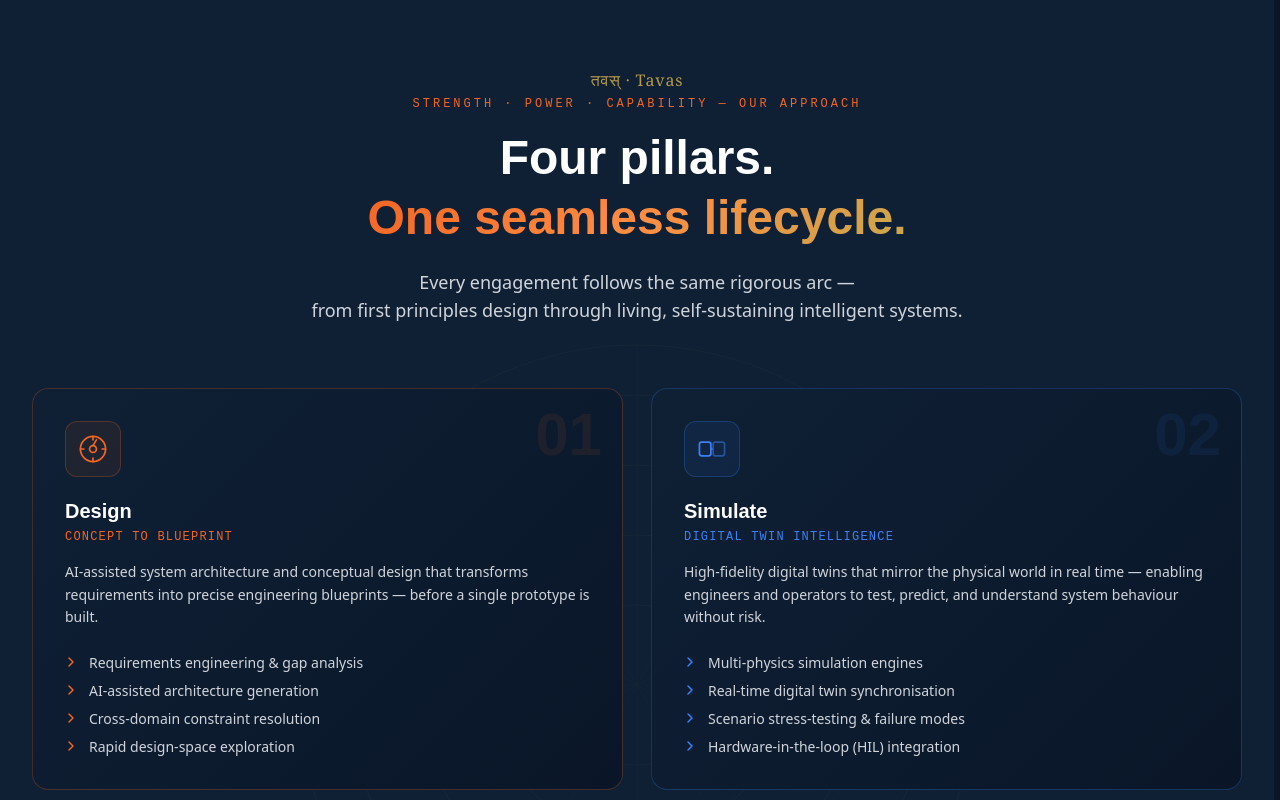
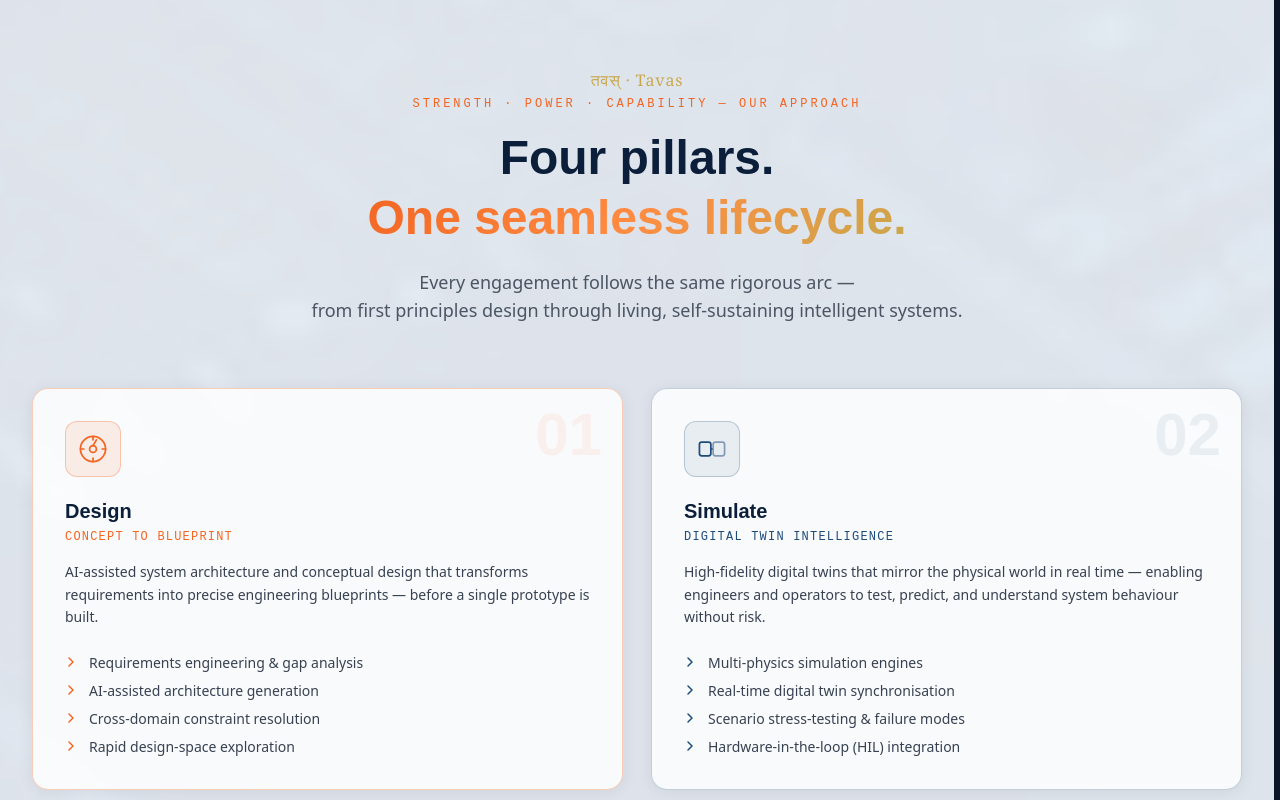
Before and after one commit to itachi72/Tavas_Labs, a Next.js app: page / in a window 1280 px wide. Shown: the part 1600-2400 px from the top of the page. Built offline with nearby package versions, Linux system fonts and the light colour scheme.

Commit message:
Alternate silver/grey + circuit sections: PillarsSection and WhyTavas

```diff
--- a/components/PillarsSection.tsx
+++ b/components/PillarsSection.tsx
@@ -3,6 +3,7 @@
 import { motion } from "framer-motion";
 
 const GOLD = "#C9A84C";
+const BASE = process.env.NEXT_PUBLIC_BASE_PATH ?? "";
 
 function DesignIcon() {
   return <svg width="32" height="32" viewBox="0 0 28 28" fill="none" stroke="currentColor" strokeWidth="1.5" strokeLinecap="round" strokeLinejoin="round"><circle cx="14" cy="14" r="11"/><path d="M14 3L14 6"/><path d="M14 22L14 25"/><path d="M3 14L6 14"/><path d="M22 14L25 14"/><circle cx="14" cy="14" r="3"/><path d="M14 11L17 6"/></svg>;
@@ -19,48 +20,28 @@
 
 const PILLARS = [
   {
-    number: "01",
-    icon: <DesignIcon />,
-    title: "Design",
-    tagline: "Concept to Blueprint",
+    number: "01", icon: <DesignIcon />, title: "Design", tagline: "Concept to Blueprint",
     description: "AI-assisted system architecture and conceptual design that transforms requirements into precise engineering blueprints — before a single prototype is built.",
     capabilities: ["Requirements engineering & gap analysis", "AI-assisted architecture generation", "Cross-domain constraint resolution", "Rapid design-space exploration"],
-    accentColor: "#F26522",
-    bgAccent: "rgba(242,101,34,0.08)",
-    borderColor: "rgba(242,101,34,0.25)",
+    accentColor: "#F26522", bgAccent: "rgba(242,101,34,0.10)", borderColor: "rgba(242,101,34,0.3)",
   },
   {
-    number: "02",
-    icon: <SimulateIcon />,
-    title: "Simulate",
-    tagline: "Digital Twin Intelligence",
+    number: "02", icon: <SimulateIcon />, title: "Simulate", tagline: "Digital Twin Intelligence",
     description: "High-fidelity digital twins that mirror the physical world in real time — enabling engineers and operators to test, predict, and understand system behaviour without risk.",
     capabilities: ["Multi-physics simulation engines", "Real-time digital twin synchronisation", "Scenario stress-testing & failure modes", "Hardware-in-the-loop (HIL) integration"],
-    accentColor: "#3B82F6",
-    bgAccent: "rgba(59,130,246,0.08)",
-    borderColor: "rgba(59,130,246,0.25)",
+    accentColor: "#1D4B7A", bgAccent: "rgba(29,75,122,0.08)", borderColor: "rgba(29,75,122,0.25)",
   },
   {
-    number: "03",
-    icon: <OptimiseIcon />,
-    title: "Optimise",
-    tagline: "Intelligent Efficiency",
+    number: "03", icon: <OptimiseIcon />, title: "Optimise", tagline: "Intelligent Efficiency",
     description: "Continuous ML-powered optimisation loops that read system telemetry and autonomously tune parameters to maximise performance, reduce cost, and minimise waste.",
     capabilities: ["Reinforcement learning control loops", "Multi-objective Pareto optimisation", "Predictive maintenance scheduling", "Energy and resource efficiency tuning"],
-    accentColor: "#F26522",
-    bgAccent: "rgba(242,101,34,0.08)",
-    borderColor: "rgba(242,101,34,0.25)",
+    accentColor: "#F26522", bgAccent: "rgba(242,101,34,0.10)", borderColor: "rgba(242,101,34,0.3)",
   },
   {
-    number: "04",
-    icon: <SustainIcon />,
-    title: "Sustain",
-    tagline: "Operational Longevity",
+    number: "04", icon: <SustainIcon />, title: "Sustain", tagline: "Operational Longevity",
     description: "Long-horizon operational intelligence that ensures systems evolve with changing demands, regulatory environments, and technology landscapes — without starting over.",
     capabilities: ["Adaptive model retraining pipelines", "Regulatory & compliance monitoring", "Knowledge capture & institutional memory", "Lifecycle management dashboards"],
-    accentColor: "#3B82F6",
-    bgAccent: "rgba(59,130,246,0.08)",
-    borderColor: "rgba(59,130,246,0.25)",
+    accentColor: "#1D4B7A", bgAccent: "rgba(29,75,122,0.08)", borderColor: "rgba(29,75,122,0.25)",
   },
 ];
 
@@ -74,14 +55,16 @@
       whileHover={{ y: -6, transition: { duration: 0.25 } }}
       className="group relative rounded-2xl p-6 sm:p-8 flex flex-col cursor-default"
       style={{
-        background: "linear-gradient(135deg, var(--color-navy-800) 0%, var(--color-navy-900) 100%)",
+        background: "rgba(255,255,255,0.82)",
         border: `1px solid ${pillar.borderColor}`,
+        boxShadow: "0 2px 16px rgba(0,0,0,0.07)",
+        backdropFilter: "blur(4px)",
       }}
     >
       {/* Faint number watermark */}
       <span
         className="absolute top-4 right-5 font-display font-bold text-6xl select-none pointer-events-none"
-        style={{ color: pillar.accentColor, opacity: 0.08 }}
+        style={{ color: pillar.accentColor, opacity: 0.07 }}
         aria-hidden="true"
       >
         {pillar.number}
@@ -96,18 +79,18 @@
       </div>
 
       {/* Title + tagline */}
-      <h3 className="font-display font-bold text-xl text-white mb-1">{pillar.title}</h3>
+      <h3 className="font-display font-bold text-xl mb-1" style={{ color: "#0B1F3A" }}>{pillar.title}</h3>
       <p className="text-xs font-mono tracking-widest uppercase mb-4" style={{ color: pillar.accentColor }}>
         {pillar.tagline}
       </p>
 
       {/* Description */}
-      <p className="text-sm text-gray-300 leading-relaxed mb-6">{pillar.description}</p>
+      <p className="text-sm leading-relaxed mb-6" style={{ color: "#374151" }}>{pillar.description}</p>
 
       {/* Capabilities */}
       <ul className="space-y-2 mt-auto" role="list">
         {pillar.capabilities.map((cap) => (
-          <li key={cap} className="flex items-start gap-2.5 text-sm text-gray-300">
+          <li key={cap} className="flex items-start gap-2.5 text-sm" style={{ color: "#374151" }}>
             <svg width="14" height="14" viewBox="0 0 14 14" fill="none" className="mt-0.5 flex-shrink-0" aria-hidden="true">
               <path d="M4 3l4 4-4 4" stroke={pillar.accentColor} strokeWidth="1.5" strokeLinecap="round" strokeLinejoin="round"/>
             </svg>
@@ -128,18 +111,20 @@
 
 export default function PillarsSection() {
   return (
-    <section id="pillars" className="relative py-24 sm:py-32" style={{ background: "var(--color-navy-800)" }}>
+    <section id="pillars" className="relative py-24 sm:py-32 overflow-hidden" style={{ backgroundColor: "#E8EDF3" }}>
 
-      {/* Faint mandala background */}
-      <div className="absolute inset-0 flex items-center justify-center pointer-events-none opacity-[0.04]" aria-hidden="true">
-        <svg width="700" height="700" viewBox="0 0 700 700" fill="none">
-          {[80, 150, 220, 290, 340].map((r, i) => <circle key={i} cx="350" cy="350" r={r} stroke="#C9A84C" strokeWidth="1" />)}
-          {Array.from({ length: 12 }).map((_, i) => {
-            const a = (i * 30 * Math.PI) / 180;
-            return <line key={i} x1={350} y1={350} x2={350 + 340 * Math.cos(a)} y2={350 + 340 * Math.sin(a)} stroke="#C9A84C" strokeWidth="0.5" />;
-          })}
-        </svg>
-      </div>
+      {/* Circuit board overlay */}
+      <div
+        className="absolute inset-0 pointer-events-none"
+        style={{
+          backgroundImage: `url(${BASE}/navbar-bg.jpg)`,
+          backgroundSize: "cover",
+          backgroundPosition: "center",
+          opacity: 0.22,
+          mixBlendMode: "multiply",
+        }}
+        aria-hidden="true"
+      />
 
       <div className="relative z-10 max-w-7xl mx-auto px-6 lg:px-8">
 
@@ -151,24 +136,24 @@
           transition={{ duration: 0.7 }}
           className="text-center mb-16"
         >
-          <p className="text-base mb-1 tracking-wider" style={{ fontFamily: "'Cinzel', Georgia, serif", color: GOLD, opacity: 0.9 }}>
+          <p className="text-base mb-1 tracking-wider" style={{ fontFamily: "'Cinzel', Georgia, serif", color: GOLD }}>
             तवस् · Tavas
           </p>
           <p className="text-xs font-mono tracking-[0.25em] uppercase text-brand-orange mb-4">
             Strength · Power · Capability — Our Approach
           </p>
-          <h2 className="font-display font-bold text-white mb-5 leading-tight" style={{ fontSize: "clamp(2rem, 4vw, 3rem)" }}>
+          <h2 className="font-display font-bold mb-5 leading-tight" style={{ fontSize: "clamp(2rem, 4vw, 3rem)", color: "#0B1F3A" }}>
             Four pillars.
             <br />
             <span className="text-gradient-orange">One seamless lifecycle.</span>
           </h2>
-          <p className="text-base sm:text-lg text-gray-300 max-w-2xl mx-auto leading-relaxed">
+          <p className="text-base sm:text-lg max-w-2xl mx-auto leading-relaxed" style={{ color: "#4B5563" }}>
             Every engagement follows the same rigorous arc —
             <br />from first principles design through living, self-sustaining intelligent systems.
           </p>
         </motion.div>
 
-        {/* Cards grid — 1 col on mobile, 2 col on tablet+ */}
+        {/* Cards grid */}
         <div className="grid grid-cols-1 sm:grid-cols-2 gap-5 lg:gap-7">
           {PILLARS.map((pillar, i) => (
             <PillarCard key={pillar.title} pillar={pillar} index={i} />
--- a/components/WhyTavas.tsx
+++ b/components/WhyTavas.tsx
@@ -1,121 +1,70 @@
 "use client";
-/* =============================================================================
- * WHY TAVAS SECTION — TAVAS Labs
- * =============================================================================
- *
- * Differentiators / value propositions section.
- * Answers the question: "Why TAVAS Labs over any other AI firm?"
- *
- * LAYOUT:
- *   - Left column: section header + featured differentiator
- *   - Right column: grid of smaller differentiator cards
- *
- * CUSTOMIZATION:
- *   - DIFFERENTIATORS → edit value proposition points
- *   - FEATURED → the hero differentiator shown larger on the left
- *   - To switch to a symmetric grid: remove the two-column layout and
- *     map all items into a single grid
- * ============================================================================= */
 
 import { motion } from "framer-motion";
 
-/* --------------------------------------------------------------------------
- * FEATURED DIFFERENTIATOR — shown large on the left (desktop)
- * -------------------------------------------------------------------------- */
+const BASE = process.env.NEXT_PUBLIC_BASE_PATH ?? "";
+
 const FEATURED = {
   label:   "The TAVAS Difference",
   title:   "Built at the intersection\nof engineering depth and AI breadth.",
-  body:
-    "Most AI firms start from software. We start from physics. Our models are grounded in first-principles engineering, validated through simulation before deployment — giving our clients confidence that the AI does what the equations say it should.",
+  body:    "Most AI firms start from software. We start from physics. Our models are grounded in first-principles engineering, validated through simulation before deployment — giving our clients confidence that the AI does what the equations say it should.",
   stat:    { value: "10×", label: "faster design iteration vs. traditional simulation" },
 };
 
-/* --------------------------------------------------------------------------
- * DIFFERENTIATOR CARDS
- * -------------------------------------------------------------------------- */
 const DIFFERENTIATORS = [
-  {
-    icon: "⊛",
-    title: "Domain-first AI",
-    desc:  "Our AI is trained on engineering physics, not just generic text data — making it actually useful for technical problems.",
-  },
-  {
-    icon: "⊕",
-    title: "Full-lifecycle coverage",
-    desc:  "We don't parachute in for a pilot and leave. We stay through Design, Simulate, Optimise, and Sustain.",
-  },
-  {
-    icon: "⊗",
-    title: "Government-grade rigour",
-    desc:  "Methodologies built to satisfy regulatory scrutiny — DRDO, ISRO, and national lab standards.",
-  },
-  {
-    icon: "⊘",
-    title: "India-first perspective",
-    desc:  "Understanding of the unique constraints, talent pool, and policy landscape that global firms miss.",
-  },
-  {
-    icon: "⊙",
-    title: "Sovereign data",
-    desc:  "On-premise deployment options ensure your sensitive data never leaves your infrastructure.",
-  },
-  {
-    icon: "⊚",
-    title: "Academic bridge",
-    desc:  "Active research partnerships with leading IITs and international universities, keeping our models at the frontier.",
-  },
+  { icon: "⊛", title: "Domain-first AI",          desc: "Our AI is trained on engineering physics, not just generic text data — making it actually useful for technical problems." },
+  { icon: "⊕", title: "Full-lifecycle coverage",  desc: "We don't parachute in for a pilot and leave. We stay through Design, Simulate, Optimise, and Sustain." },
+  { icon: "⊗", title: "Government-grade rigour",  desc: "Methodologies built to satisfy regulatory scrutiny — DRDO, ISRO, and national lab standards." },
+  { icon: "⊘", title: "India-first perspective",  desc: "Understanding of the unique constraints, talent pool, and policy landscape that global firms miss." },
+  { icon: "⊙", title: "Sovereign data",           desc: "On-premise deployment options ensure your sensitive data never leaves your infrastructure." },
+  { icon: "⊚", title: "Academic bridge",          desc: "Active research partnerships with leading IITs and international universities, keeping our models at the frontier." },
 ];
 
-/* --------------------------------------------------------------------------
- * WHY TAVAS SECTION — main export
- * -------------------------------------------------------------------------- */
 export default function WhyTavas() {
   return (
     <section
       id="why-us"
       className="relative py-24 sm:py-32 overflow-hidden"
-      style={{ background: "var(--color-navy-900)" }}
+      style={{ backgroundColor: "#E8EDF3" }}
     >
-      {/* Decorative corner glow */}
+      {/* Circuit board overlay */}
       <div
-        className="absolute bottom-0 right-0 w-[500px] h-[400px] pointer-events-none"
+        className="absolute inset-0 pointer-events-none"
         style={{
-          background: "radial-gradient(ellipse at 80% 80%, rgba(242,101,34,0.08) 0%, transparent 60%)",
+          backgroundImage: `url(${BASE}/navbar-bg.jpg)`,
+          backgroundSize: "cover",
+          backgroundPosition: "center",
+          opacity: 0.22,
+          mixBlendMode: "multiply",
         }}
         aria-hidden="true"
       />
 
       <div className="relative z-10 max-w-7xl mx-auto px-6 lg:px-8">
-
-        {/* ---- TWO-COLUMN LAYOUT ---- */}
         <div className="grid grid-cols-1 lg:grid-cols-[1fr_1.2fr] gap-12 lg:gap-16 items-start">
 
-          {/* ---- LEFT: FEATURED DIFFERENTIATOR ---- */}
+          {/* ── LEFT: FEATURED ── */}
           <motion.div
             initial={{ opacity: 0, x: -30 }}
             whileInView={{ opacity: 1, x: 0 }}
             viewport={{ once: true }}
             transition={{ duration: 0.8 }}
-            className="lg:sticky lg:top-28"  /* Sticky on desktop for cinematic scroll */
+            className="lg:sticky lg:top-28"
           >
-            {/* Eyebrow */}
             <p className="text-xs font-mono tracking-[0.25em] uppercase text-brand-orange mb-6">
               {FEATURED.label}
             </p>
 
-            {/* Title */}
             <h2
-              className="font-display font-bold text-white mb-6 leading-tight whitespace-pre-line"
-              style={{ fontSize: "clamp(1.8rem, 3.5vw, 2.6rem)" }}
+              className="font-display font-bold mb-6 leading-tight whitespace-pre-line"
+              style={{ fontSize: "clamp(1.8rem, 3.5vw, 2.6rem)", color: "#0B1F3A" }}
             >
               {FEATURED.title}
             </h2>
 
-            {/* Orange divider */}
             <div className="w-10 h-0.5 bg-brand-orange mb-6" aria-hidden="true" />
 
-            {/* Body */}
-            <p className="text-base text-gray-400 leading-relaxed mb-10">
+            <p className="text-base leading-relaxed mb-10" style={{ color: "#374151" }}>
               {FEATURED.body}
             </p>
 
@@ -123,23 +72,21 @@
             <div
               className="inline-flex flex-col gap-1 px-6 py-5 rounded-xl"
               style={{
-                background: "rgba(242,101,34,0.06)",
-                border:     "1px solid rgba(242,101,34,0.25)",
+                background: "rgba(255,255,255,0.7)",
+                border: "1px solid rgba(242,101,34,0.3)",
+                boxShadow: "0 2px 12px rgba(0,0,0,0.06)",
               }}
             >
-              <span
-                className="font-display font-bold text-gradient-orange"
-                style={{ fontSize: "2.5rem", lineHeight: 1 }}
-              >
+              <span className="font-display font-bold text-gradient-orange" style={{ fontSize: "2.5rem", lineHeight: 1 }}>
                 {FEATURED.stat.value}
               </span>
-              <span className="text-xs text-gray-400 max-w-[200px] leading-relaxed">
+              <span className="text-xs max-w-[200px] leading-relaxed" style={{ color: "#4B5563" }}>
                 {FEATURED.stat.label}
               </span>
             </div>
           </motion.div>
 
-          {/* ---- RIGHT: DIFFERENTIATOR CARDS GRID ---- */}
+          {/* ── RIGHT: CARDS ── */}
           <div className="grid grid-cols-1 sm:grid-cols-2 gap-5">
             {DIFFERENTIATORS.map((d, i) => (
               <motion.div
@@ -149,26 +96,17 @@
                 viewport={{ once: true, margin: "-40px" }}
                 transition={{ duration: 0.5, delay: i * 0.1 }}
                 whileHover={{ y: -3 }}
-                className="group p-6 rounded-xl transition-all duration-400"
+                className="group p-6 rounded-xl transition-all duration-300"
                 style={{
-                  background: "linear-gradient(135deg, var(--color-navy-800) 0%, var(--color-navy-900) 100%)",
-                  border:     "1px solid var(--color-surface-border)",
+                  background: "rgba(255,255,255,0.82)",
+                  border: "1px solid rgba(0,0,0,0.08)",
+                  boxShadow: "0 2px 12px rgba(0,0,0,0.06)",
+                  backdropFilter: "blur(4px)",
                 }}
               >
-                {/* Icon */}
-                <span className="text-xl text-brand-orange block mb-3" aria-hidden="true">
-                  {d.icon}
-                </span>
-                {/* Title */}
-                <h3 className="font-display font-semibold text-sm text-white mb-2">
-                  {d.title}
-                </h3>
-                {/* Description */}
-                <p className="text-xs text-gray-500 leading-relaxed">
-                  {d.desc}
-                </p>
-
-                {/* Bottom accent */}
+                <span className="text-xl text-brand-orange block mb-3" aria-hidden="true">{d.icon}</span>
+                <h3 className="font-display font-semibold text-sm mb-2" style={{ color: "#0B1F3A" }}>{d.title}</h3>
+                <p className="text-xs leading-relaxed" style={{ color: "#4B5563" }}>{d.desc}</p>
                 <div
                   className="mt-4 h-px w-0 group-hover:w-full transition-all duration-500 rounded-full"
                   style={{ background: "linear-gradient(90deg, #F26522, transparent)" }}
```
